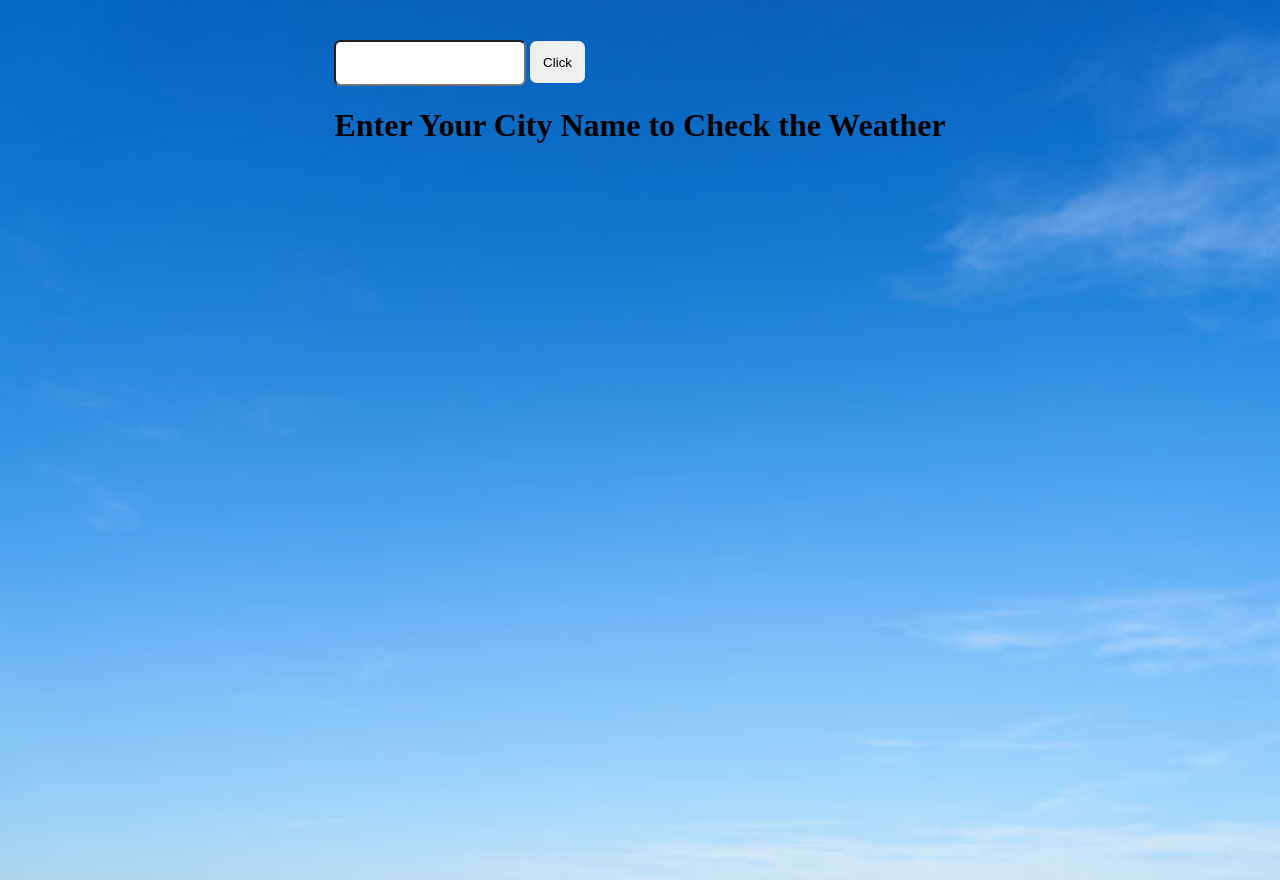
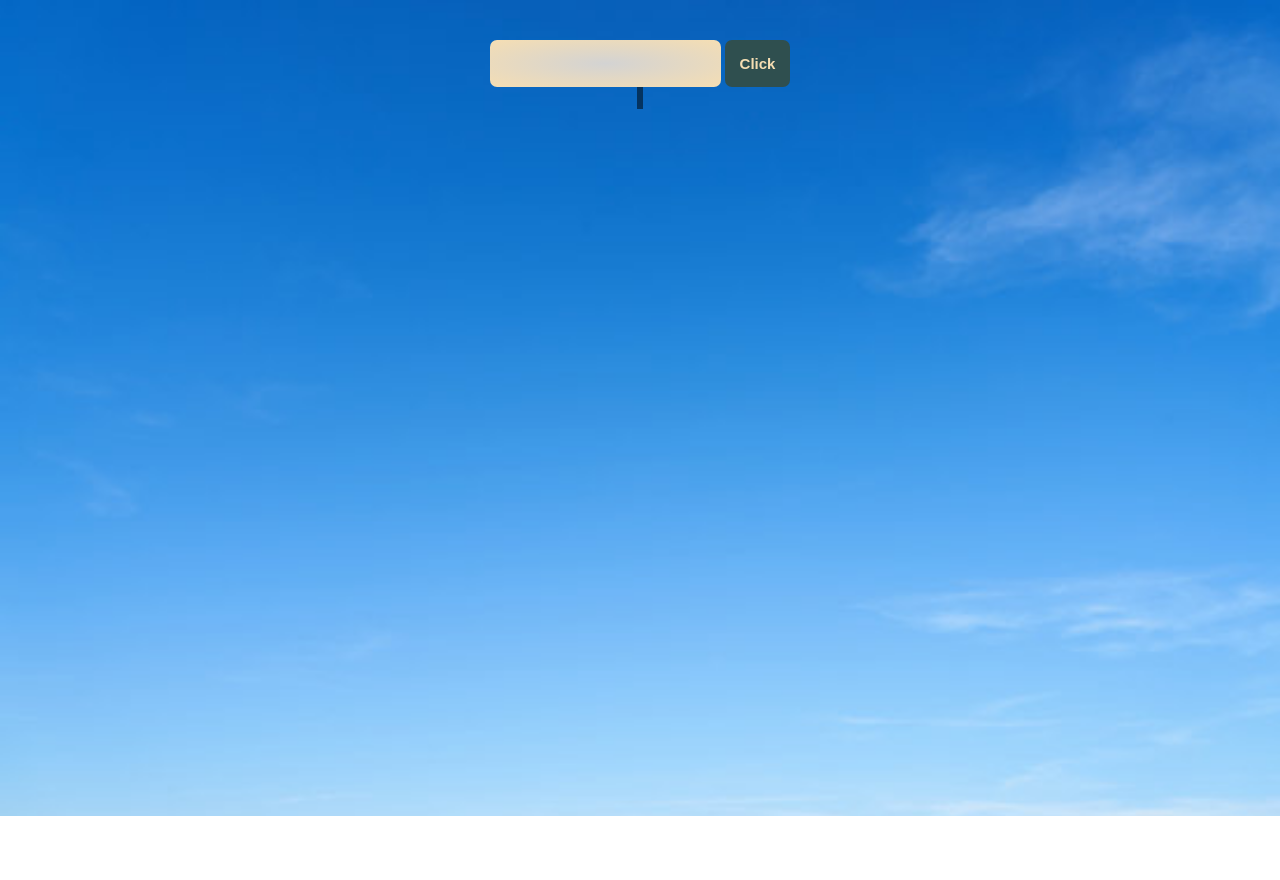
Before and after one commit to uzmamstf/weatherApp, a plain HTML site: page index.html in a window 1280 px wide. After the commit the page ends 816 px from the top, so only its background shows below. Drawn offline with nearby package versions, Linux system fonts and the light colour scheme.

Commit message:
Add files via upload

```diff
--- a/index.html
+++ b/index.html
@@ -2,6 +2,7 @@
 <html lang="en">
 
 <head>
+    <link rel="shortcut icon" href="favicon.png" type="image/x-icon">
     <meta charset="UTF-8">
     <link rel="stylesheet" href="style.css">
     <meta name="viewport" content="width=device-width, initial-scale=1.0">
@@ -9,10 +10,13 @@
 </head>
 
 <body>
-    <div>
+    <!-- <div id="main">
+        <div id="top">
+            <div id="inputDiv">
                 <input type="text">
-        <button type="submit">Click</button>
-        <h1>Enter Your City Name to Check the Weather</h1>
+                <button type="submit" onclick=getWeatherUpdate()>Click</button>
+            </div>
+
         </div>
 
         <div>
@@ -21,7 +25,30 @@
             <p></p>
         </div>
 
+    </div> -->
+    <div class="main">
 
+        <div id="inputBox">
+            <input type="text">
+            <button onclick="getWeather()">Click</button>
+
+
+        </div>
+        <div id="heading">
+            <!-- <h2>Enter Your City Name to Check the Weather</h2> -->
+        </div>
+        <div class="">
+            <div class="">
+                <div class="description">
+                    <p></p>
+                    <p></p>
+                    <p></p>
+                </div>
+
+            </div>
+        </div>
+    </div>
+    <!--  main div end -->
     <script src="https://unpkg.com/axios/dist/axios.min.js"></script>
     <script src="script.js"></script>
 </body>
--- a/script.js
+++ b/script.js
@@ -1,16 +1,47 @@
- let getInputValue = querySelector('input').value;
+// function getWeatherUpdate() {
+
+//     let getInputValue = querySelector('input').value;
+//     axios.get(`https://api.openweathermap.org/data/2.5/weather?q=${city}&appid=5651b311f4bde3b478a18fbf9b55efcd`)
+//         .then(function(response) {
+//             weatherData = response;
+//             console.log(response);
+//             // handle success
+//             document.querySelector('p').innerHTML = response.data.weather[0].main;
+//             document.querySelector('p').innerHTML = `City: ${response.data.name}`;
+//             document.querySelector('p').innerHTML = `Now: ${response.data.weather[0].description}`
+
+//         })
+//         .catch(function(error) {
+//             alert("City not found");
+//         })
+//         .finally(function() {
+//             // always executed
+//         });
+// }
+
+function getWeather() {
+
+    let city = document.querySelector('input').value;
 
     axios.get(`https://api.openweathermap.org/data/2.5/weather?q=${city}&appid=5651b311f4bde3b478a18fbf9b55efcd`)
         .then(function(response) {
             // handle success
-         document.querySelector('p').innerHTML = response.data.weather[0].main;
-         document.querySelector('p').innerHTML = `City: ${response.data.name}`;
-         document.querySelector('p').innerHTML = `Now: ${response.data.weather[0].description}`
+            weatherData = response;
+            console.log(response);
+            // document.querySelector('heading h2').style = "display:none";
+            let icone = weatherData.data.weather[0].icon;
+            temperature = Math.round(temperature = weatherData["data"]["main"]["temp"]);
+            document.querySelector('p').innerHTML = `City: ${city}`;
+            document.querySelector("p").innerHTML = weatherData.data.weather[0].description;
+            document.querySelector('p').innerHTML = ` <br>Now : ${Math.floor(response.data.main.temp - 273.15)} <span>°C</span>`;
+            //document.querySelector('').innerHTML = `Wind Speed: ${response.data.wind.speed} min/sec`;
 
         })
         .catch(function(error) {
-         alert("City not found");
+            // alert("City not found");
         })
         .finally(function() {
             // always executed
         });
+
+}
--- a/style.css
+++ b/style.css
@@ -1,24 +1,47 @@
+    .main {
+        padding: 2em 1em;
+        display: flex;
+        flex-direction: column;
+        align-items: center;
+    }
+
     body {
         background-image: url(weatherBg.jpg);
         background-repeat: no-repeat;
         background-size: cover;
-    display: flex;
-    justify-content: center;
-    padding: 2em;
         min-height: 100vh;
     }
 
     input {
-    display: inline-block;
-    justify-content: center;
-    height: 40px;
-    width: 30%;
-    border-radius: .5em;
-    font-family: 'Courier New', Courier, monospace;
+        padding: 1em;
+        background-image: radial-gradient(lightgrey, wheat);
+        border: none;
+        border-radius: 7px;
+        color: darkolivegreen;
+        font-size: 15px;
+        font-weight: bold;
     }
 
     button {
         padding: 1em;
+        border-radius: 7px;
+        width: auto;
+        background-color: darkslategray;
+        font-weight: bold;
+        font-size: 15px;
+        color: wheat;
         border: none;
-    border-radius: .5em;
     }
+
+    #inputBox {
+        right: 5px;
+    }
+
+    .description {
+        background-color: blue;
+        opacity: 0.5;
+        border: solid black;
+        height: auto;
+        width: auto;
+        color: azure;
+    }
```
Also changed, not shown: favicon.png (added). Lines whose indentation alone changed are shown as unchanged.
